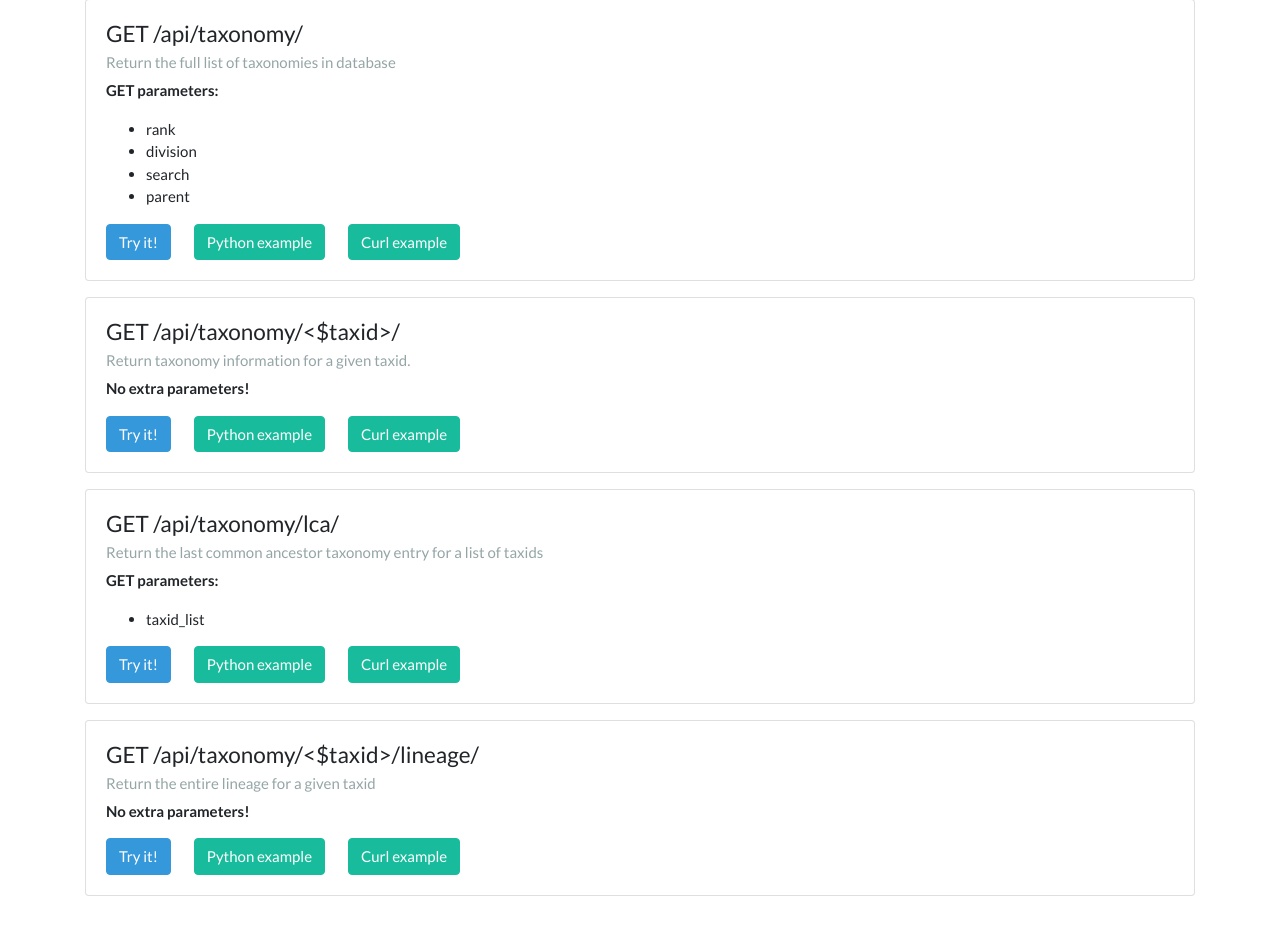
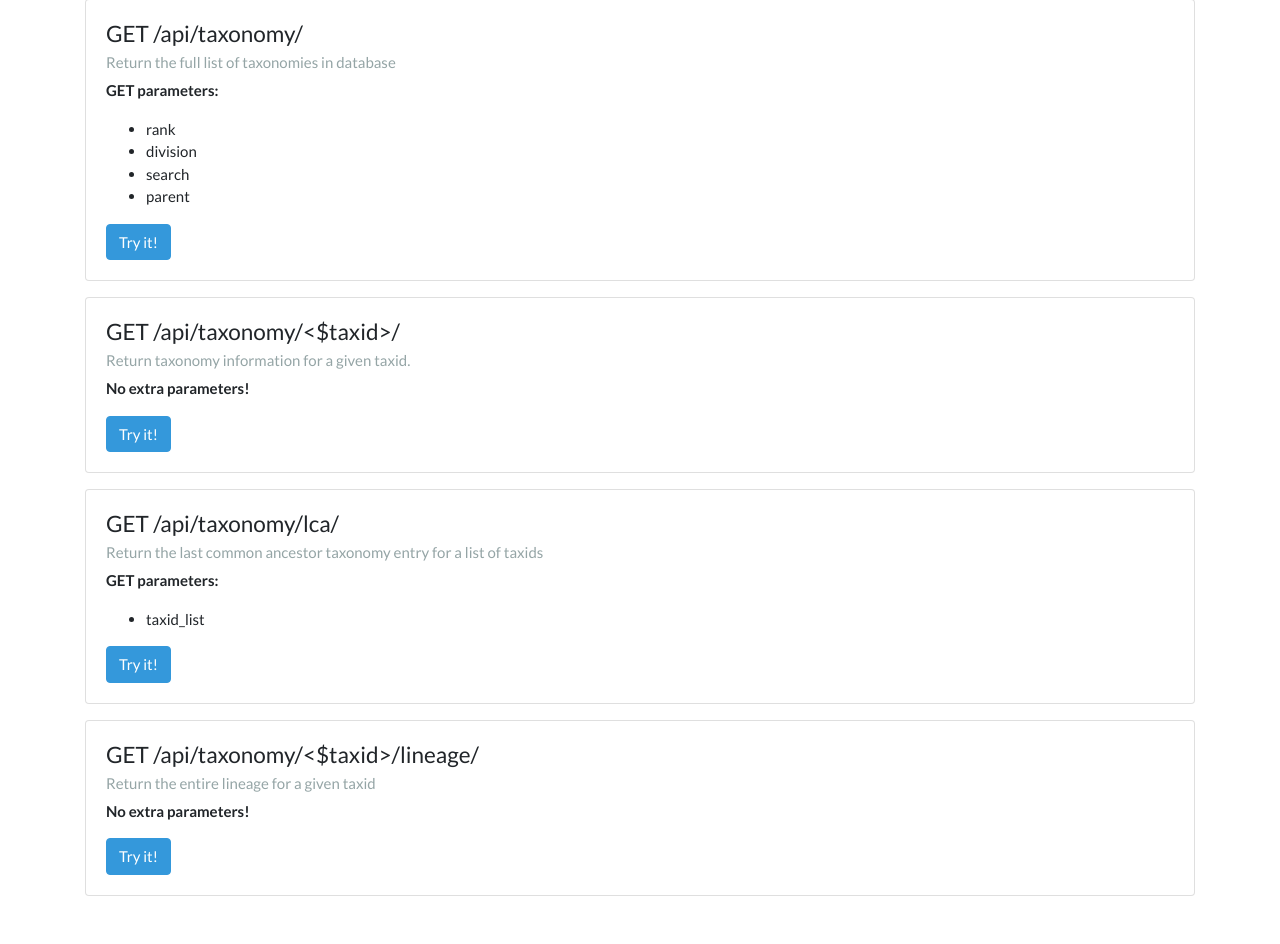
Before and after one commit to voorloopnul/pipetaxon, a Django app: page /api/ in a window 1280 px wide. Shown: the part 183-1127 px from the top of the page. Run offline with Django 3.2, Linux system fonts and the light colour scheme; some libraries are stand-ins or nearby versions.

Commit message:
remove unused buttons from API page

```diff
--- a/taxonomy/templates/taxonomy/api.html
+++ b/taxonomy/templates/taxonomy/api.html
@@ -18,8 +18,6 @@
                 </ul>
                 </p>
                 <a href="{% url 'taxonomy-list' %}" class="card-link btn btn-info">Try it!</a>
-                <a href="#" class="card-link btn btn-success">Python example</a>
-                <a href="#" class="card-link btn btn-success">Curl example</a>
             </div>
         </div>
 
@@ -31,8 +29,6 @@
                     <b>No extra parameters!</b>
                 </p>
                 <a href="{% url 'taxonomy-detail' 356 %}" class="card-link btn btn-info">Try it!</a>
-                <a href="#" class="card-link btn btn-success">Python example</a>
-                <a href="#" class="card-link btn btn-success">Curl example</a>
             </div>
         </div>
 
@@ -47,8 +43,6 @@
                 </ul>
                 </p>
                 <a href="{% url 'taxonomy-lca-list' %}?taxid_list=2363,37487,87346" class="card-link btn btn-info">Try it!</a>
-                <a href="#" class="card-link btn btn-success">Python example</a>
-                <a href="#" class="card-link btn btn-success">Curl example</a>
             </div>
         </div>
 
@@ -60,8 +54,6 @@
                     <b>No extra parameters!</b>
                 </p>
                 <a href="{% url 'taxonomy-lineage' 356 %}" class="card-link btn btn-info">Try it!</a>
-                <a href="#" class="card-link btn btn-success">Python example</a>
-                <a href="#" class="card-link btn btn-success">Curl example</a>
             </div>
         </div>
     </div>
```
